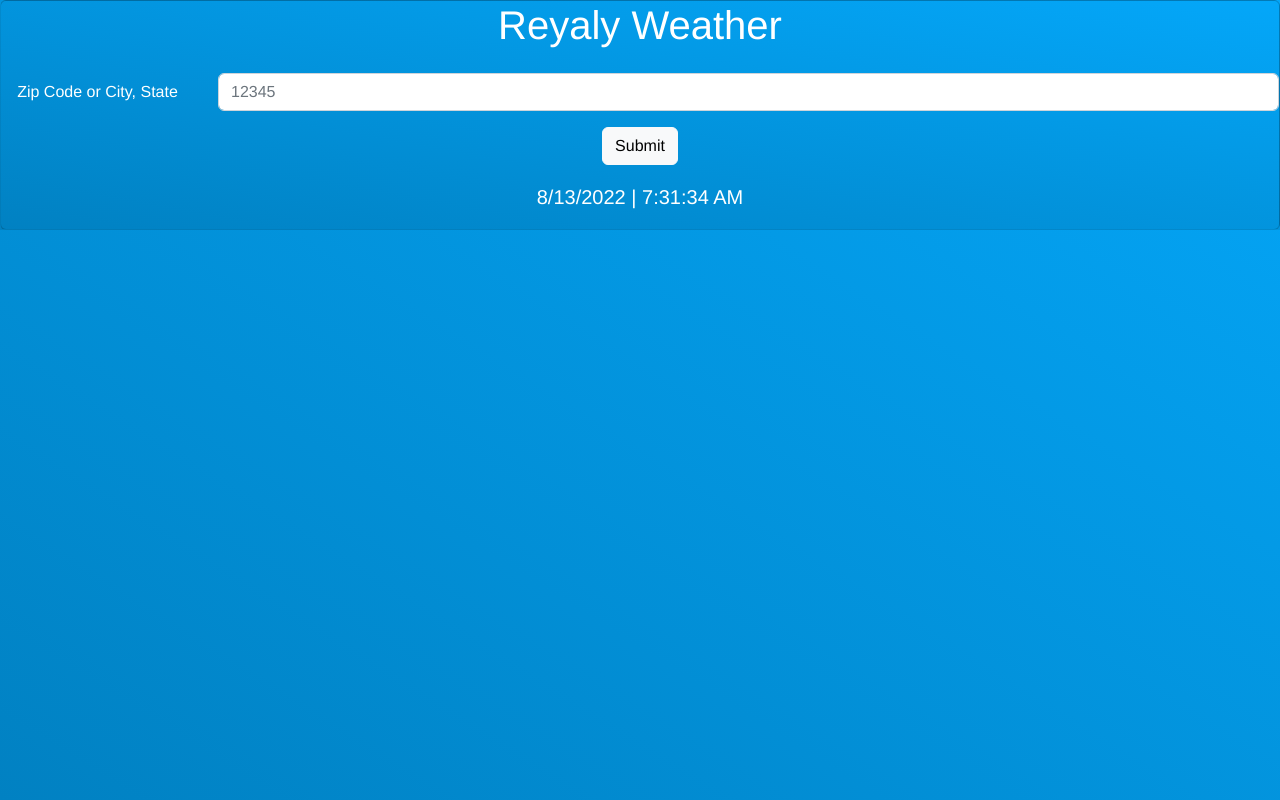
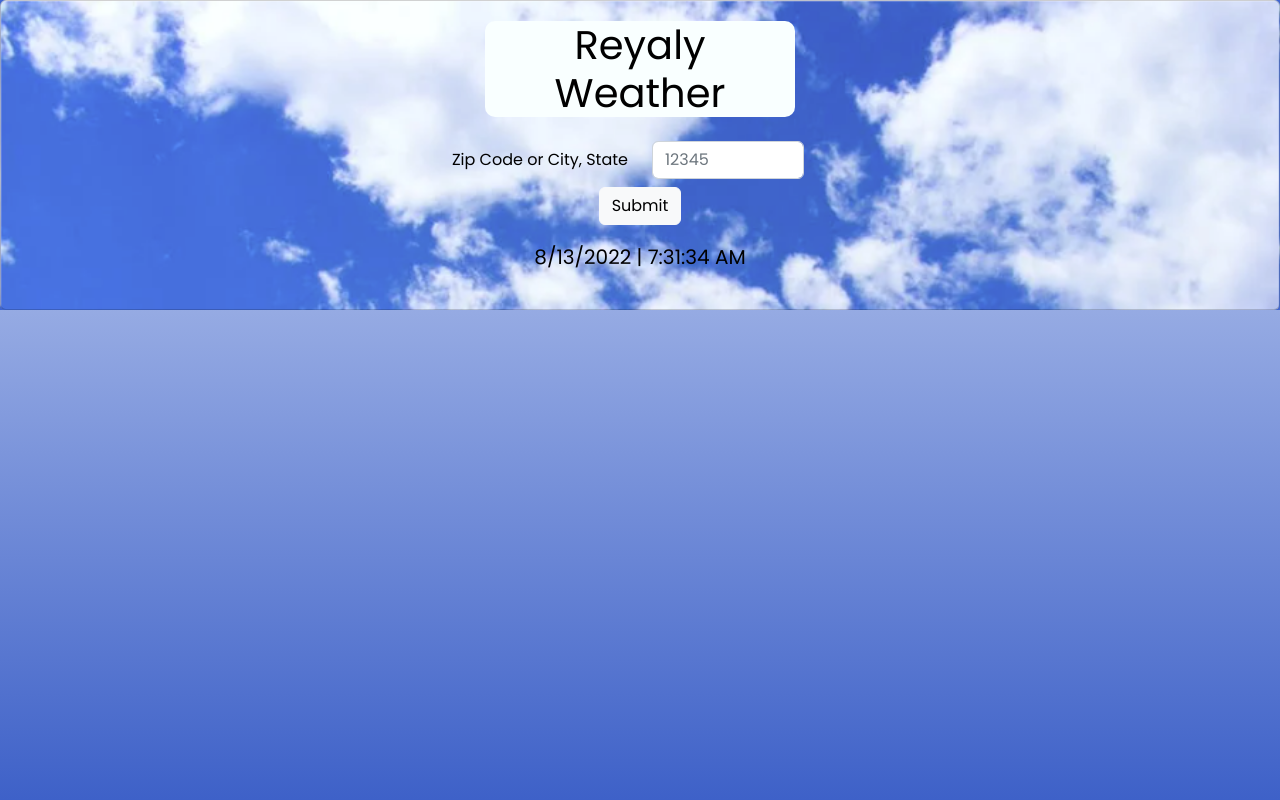
Before and after one commit to anclark686/weatherapp, a React (Create React App) app: page / in a window 1280 px wide. Built offline with nearby package versions, Linux system fonts and the light colour scheme.

Commit message:
removing stray console log

```diff
--- a/src/App.css
+++ b/src/App.css
@@ -1,20 +1,41 @@
+@import url('https://fonts.googleapis.com/css2?family=Poppins:wght@300;400;700&display=swap');
+
 .App {
   text-align: center;
   color: white;
-  font-family: Helvetica, sans-serif;
-  background-image: linear-gradient(to bottom left, #04A7F9, #0181C2);
+  font-family: 'Poppins', sans-serif;
+  /* background-image: linear-gradient(to bottom left, #4065CF, #0181C2); */
+  background-color: #4065CF;
 }
 
 .card {
-  background-image: linear-gradient(to bottom left, #04A7F9, #0181C2);
+  background-image: url(./assets/sky.png);
+  background-size: cover;
+  background-position: top;
+  color: black;
+  padding: 20px;
+}
+
+h1 {
+  background-color: #F9FFFF;
+  width: 25%;
+  margin: 20px auto;
+  border-radius: 10px;
+}
+
+.btn-light {
+  background-color: #F9FFFF;
 }
 
 .label {
   width: 50%;
+  margin-left: auto;
+  text-align: right;
 }
 
-.input {
-  width: 75%;
+.form-control {
+  width: 25% !important;
+  margin-right: auto;
 }
 
 .dateTime {
--- a/src/App.js
+++ b/src/App.js
@@ -68,13 +68,14 @@ function App() {
         <h1>Reyaly Weather</h1>
         <p>{msg}</p>
         <Form>
-          <Form.Group as={Row} className="mb-3">
-            <Form.Label column sm="2" className="label">Zip Code or City, State</Form.Label>
+          <Form.Group as={Row} className="mb-2">
+            <Form.Label column sm="6" className="label">Zip Code or City, State</Form.Label>
             <Col>
               <Form.Control
                 type="text"
                 placeholder="12345"
-                className="input"
+                className="input zip-input"
+                sm="6"
                 onChange={(e) => setZip(e.target.value)}/>
             </Col>
           </Form.Group>
--- a/src/index.css
+++ b/src/index.css
@@ -5,7 +5,7 @@ body {
     sans-serif;
   -webkit-font-smoothing: antialiased;
   -moz-osx-font-smoothing: grayscale;
-  background-image: linear-gradient(to bottom left, #04A7F9, #0181C2);
+  background-image: linear-gradient(to top, #3E61C8, #CDD9F4);
   background-size: cover;
   background-position: top;
   min-height: 100vh;
```
Also changed, not shown: public/manifest.json, src/assets/sky.png (added).
